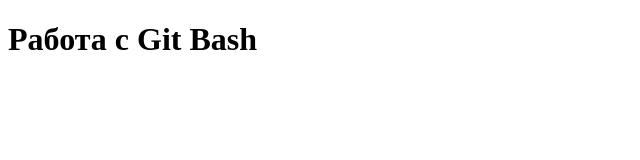
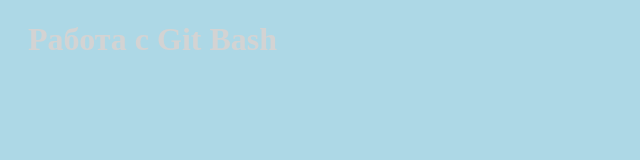
Before and after one commit to DmitriyNagajcev/Work-4.4, a plain HTML site: page index.html in a window 1280 px wide. Shown: the whole page, without its empty margins (0-640 px from the left). Drawn offline with Linux system fonts and the light colour scheme.

```diff
--- a/index.html
+++ b/index.html
@@ -4,6 +4,7 @@
     <meta charset="UTF-8">
     <meta name="viewport" content="width=device-width, initial-scale=1.0">
     <title>Git Bash</title>
+    <link rel="stylesheet" href="blues.css">
 </head>
 <body>
     <h1>Работа с Git Bash</h1>
```
